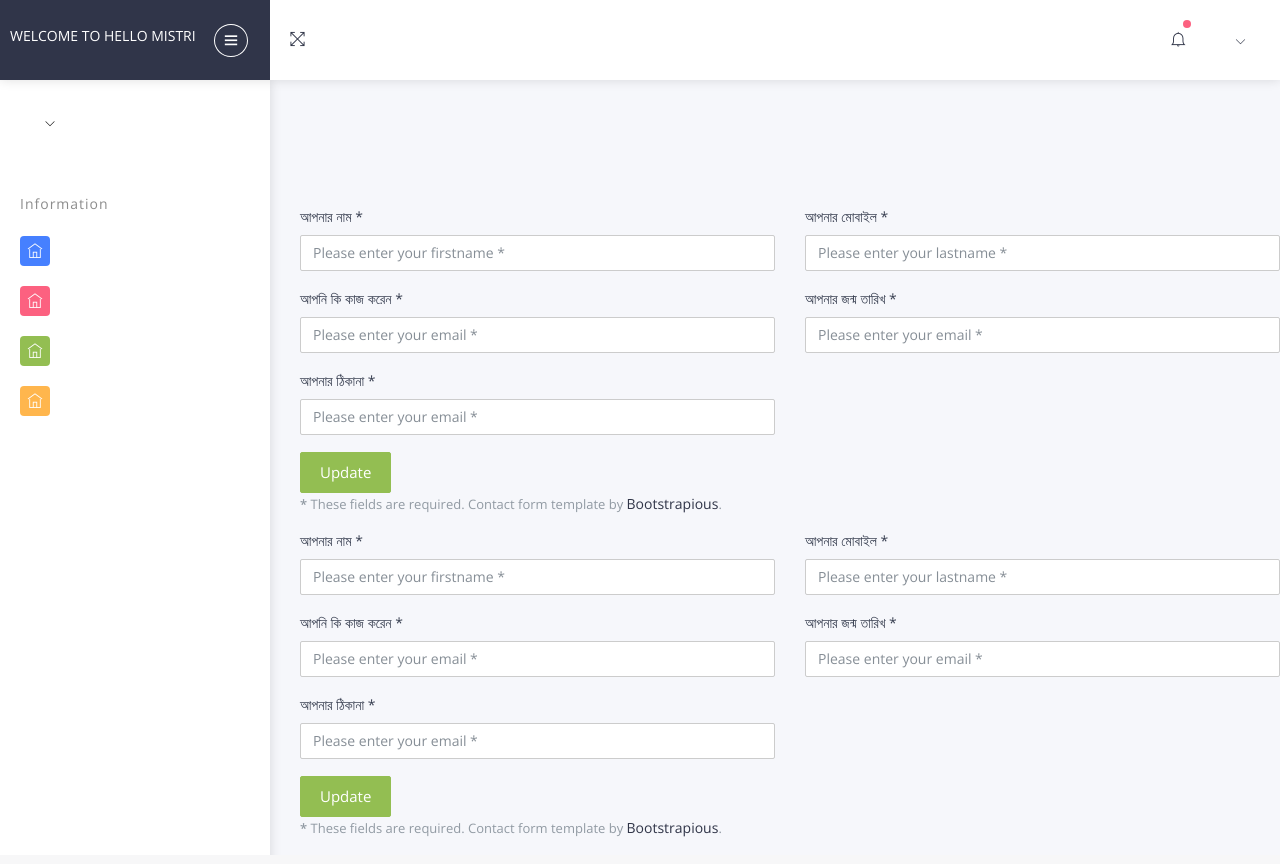
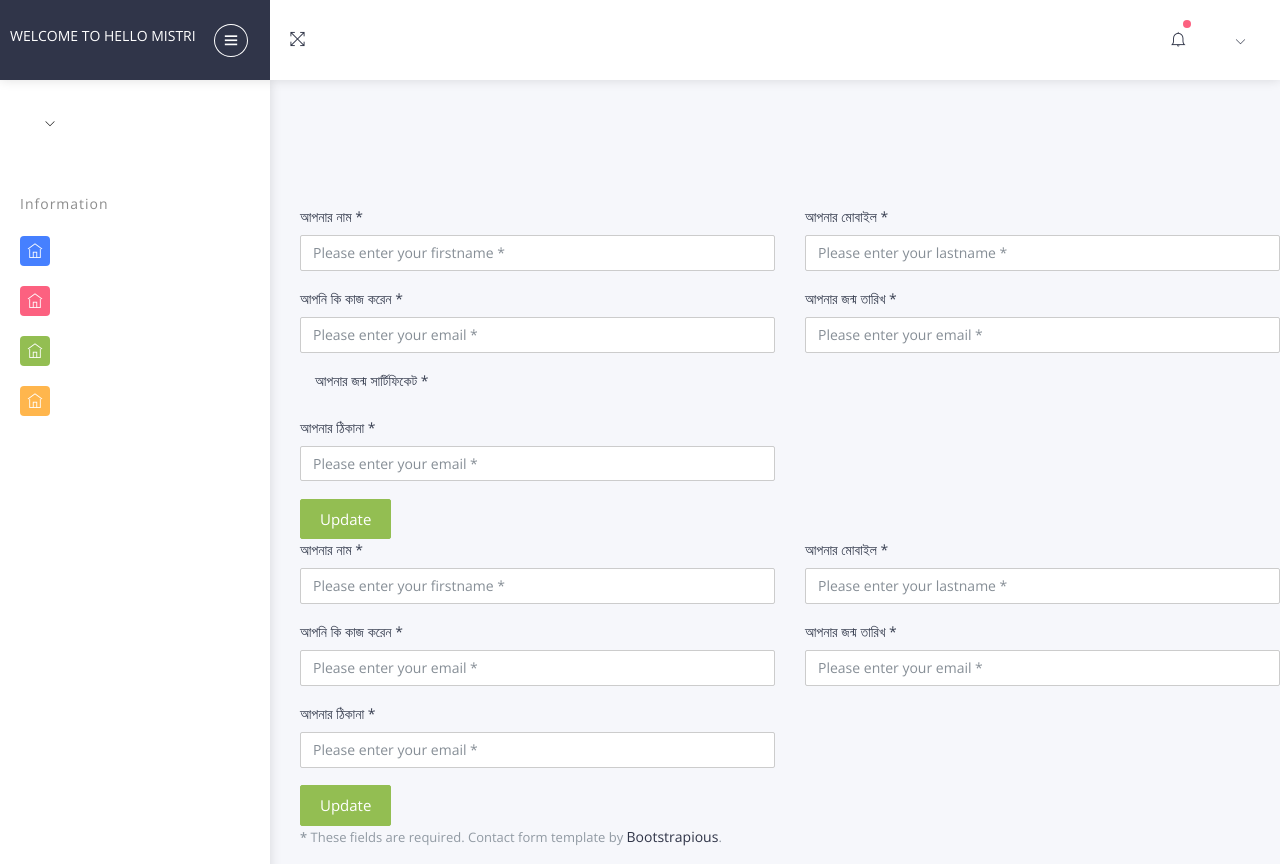
Before and after one commit to Rafsan-decodea/hello_mistri, a Django app: page /dashboard in a window 1280 px wide. Run offline with Django 3.2, Linux system fonts and the light colour scheme; a user stored in the database is signed in; tables that the repository leaves empty hold one stand-in row (values such as "Sample post"); some libraries are stand-ins or nearby versions.

Commit message:
developing

```diff
--- a/hello_mistri_app/URL.py
+++ b/hello_mistri_app/URL.py
@@ -8,7 +8,7 @@ urlpatterns = [
      path(r'information',views.information, name="information"),
      path(r'insert_client',views.insert_clint_information, name="insert_client"),
      path(r'insert_mistri',views.insert_mistri_information,name="insert_mistri"),
-     # path(r'data_entry',views.insert_data,name="data_entry"),
+     path(r'update_mistri',views.update_mistri_information,name="update_mistri"),
      path(r'logout', views.logout, name="logout"),
 
 ]
--- a/hello_mistri_app/templates/dashboard/index.html
+++ b/hello_mistri_app/templates/dashboard/index.html
@@ -7,7 +7,7 @@
 <html lang="en">
 
 <head>
-    <title>GURU Able - Free Lite Admin Template </title>
+    <title>Welcome to Hello Mistri </title>
     <!-- HTML5 Shim and Respond.js IE9 support of HTML5 elements and media queries -->
     <!-- WARNING: Respond.js doesn't work if you view the page via file:// -->
     <!--[if lt IE 9]>
@@ -328,6 +328,12 @@ var nav = $('.fixed-button');
                    document.getElementById("yourmobilenumber").value = "{{evarage.phone}}";
                    document.getElementById("dateofbirth").value = "{{evarage.dob}}";
 
+                   var image_data = canvas.toDataURL("{{evarage.image.url}}")
+
+                   document.getElementById("mistri_dob_image1").value = image_data;
+
+                   $("#mistri_dob_image").attr('src','{{evarage.image.url}}');
+
 
 
 
--- a/hello_mistri_app/templates/dashboard/personal_information.html
+++ b/hello_mistri_app/templates/dashboard/personal_information.html
@@ -18,7 +18,7 @@
 
 <br><br><br><br><br><br>
 
-   <form id="contact-form-mistri" method="POST" action="/insert_mistri"  enctype="multipart/form-data">
+   <form id="contact-form-mistri" method="POST" action="/update_mistri"  enctype="multipart/form-data">
       {% csrf_token %}
    <input type="text" hidden value="1" name="clint_id" />
     <input type="text" hidden value="{{ user.social_auth.get.uid }}" name="client_uid">
@@ -63,6 +63,16 @@
             </div>
 
             </div>
+
+        </div>
+
+        <div class="col-md-6">
+            <div class="form-group">
+                <label for="form_email">আপনার জন্ম সার্টিফিকেট *</label>
+                <!-- <img id="mistri_dob_image" /> -->
+                <input type="hidden" id="mistri_dob_image1" name="image" >
+            </div>
+
         </div>
         <div class="row">
              <div class="col-md-6">
@@ -76,13 +86,7 @@
                 <input type="submit" class="btn btn-success btn-send" value="update">
             </div>
         </div>
-        <div class="row">
-            <div class="col-md-12">
-                <p class="text-muted">
-                    <strong>*</strong> These fields are required. Contact form template by
-                    <a href="https://bootstrapious.com/p/how-to-build-a-working-bootstrap-contact-form" target="_blank">Bootstrapious</a>.</p>
-            </div>
-        </div>
+
     </div>
 
 </form>
@@ -132,9 +136,9 @@
                     <div class="help-block with-errors"></div>
                 </div>
 
+            </div>
 
 
-            </div>
 
             </div>
         </div>
--- a/hello_mistri_app/views.py
+++ b/hello_mistri_app/views.py
@@ -70,6 +70,19 @@ def insert_mistri_information(request):
          MistriInformation.objects.create(user=u,mistri_id=mistri_id,uid=uid,name=name,phone=phone,image=image,address=address,dob=dob).save()
     return render(request,"dashboard/personal_information.html")
 
+def update_mistri_information(request):
+    if  request.method == 'POST':
+          u = User.objects.get(pk=request.user.id)
+          mistri_id = request.POST.get('mistri_id')
+          uid = request.POST.get('mistri_uid')
+          name = request.POST.get('name')
+          phone = request.POST.get('number')
+          image = request.FILES['image']
+          address = request.POST.get('address')
+          dob = request.POST.get('dob')
+          MistriInformation.objects.filter(pk=request.user.id).update(user=u,mistri_id=mistri_id,uid=uid,name=name,phone=phone,image=image,address=address,dob=dob)
+    return render(request,"dashboard/personal_information.html")
+
 
 
 def logout(request):
```
Also changed, not shown: hello_mistri/settings.py (+12 -12 lines), media/time_out_error.png (added).
